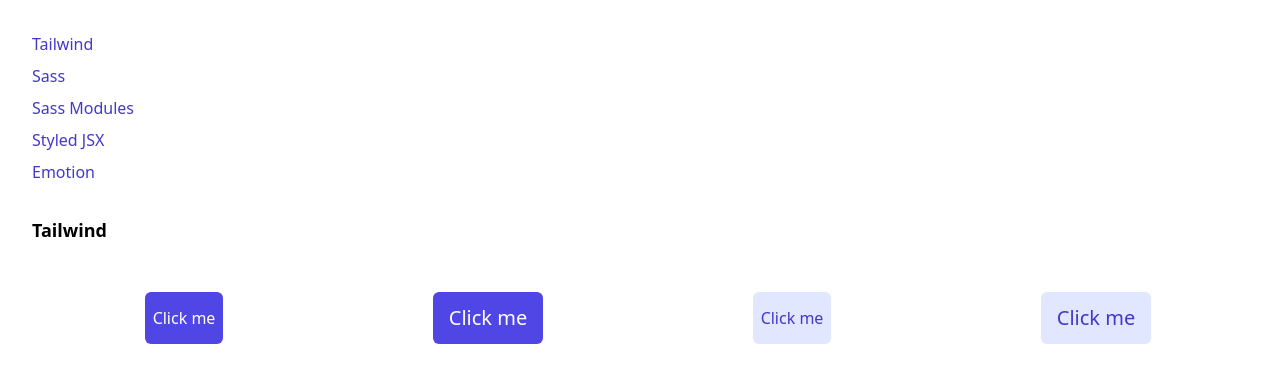
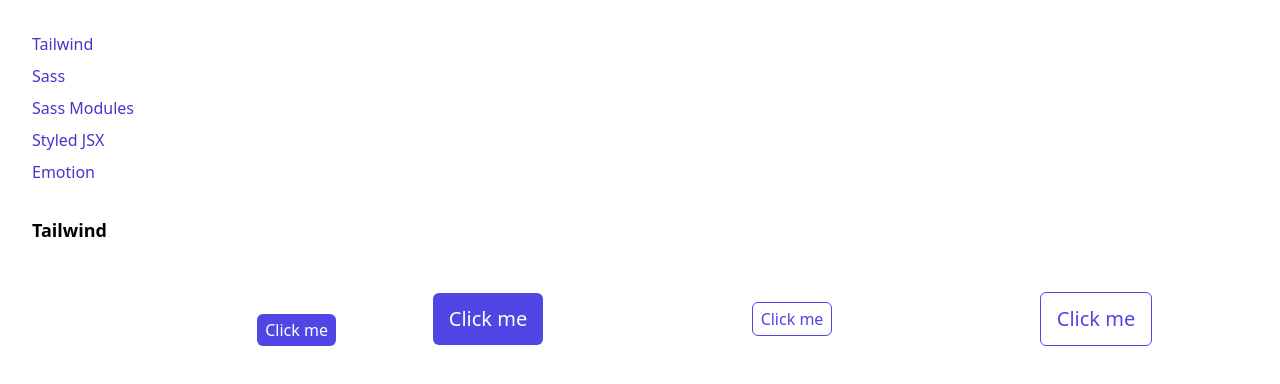
Before and after one commit to ulysset/evaluation-styling, a Next.js app: page /Tailwind in a window 1280 px wide. Shown: the top 384 px of the page. Built offline with nearby package versions, Linux system fonts and the light colour scheme.

Commit message:
Made Tailwind style to be the same as for other solutions

```diff
--- a/components/Button_Tailwind.js
+++ b/components/Button_Tailwind.js
@@ -1,17 +1,31 @@
 import { useState } from "react";
 
-export default function ButtonTailwind({ importance = "primary", size = "normal", children = "Click me" }) {
+export default function ButtonTailwind({
+  importance = "primary",
+  size = "normal",
+  children = "Click me",
+  rootClassName = "",
+}) {
   const [clicked, setClicked] = useState(false);
 
-  const buttonType = clicked ? "clicked" : importance;
   return (
     <button
-      className={`flex space-x-28 place-items-center border border-transparent rounded-md focus:outline-none focus:ring-2 focus:ring-offset-2 font-medium
-        ${buttonType === "secondary" ? 'bg-indigo-100 hover:bg-indigo-200 text-indigo-700 focus:ring-indigo-400"' : ""}
-        ${buttonType === "primary" ? "bg-indigo-600 hover:bg-indigo-700 text-white focus:ring-indigo-400" : ""}
-        ${buttonType === "clicked" ? "bg-red-600 hover:bg-red-700 text-white focus:ring-red-400" : ""}
-        ${size === "normal" ? "px-2 py-1 text-base" : ""}
-        ${size === "big" ? "px-4 py-3 text-xl" : ""}
+      className={`border border-transparent rounded-md focus:outline-none font-medium  transform hover:scale-110 transition-all
+        ${
+          importance === "primary" &&
+          `text-white ${!clicked ? "bg-indigo-600 hover:bg-indigo-800" : "bg-red-600 hover:bg-red-800 text-white"}`
+        }
+        ${
+          importance === "secondary" &&
+          `bg-transparent border border-solid ${
+            !clicked
+              ? "border-indigo-600 hover:border-indigo-800 text-indigo-600 hover:text-indigo-800"
+              : "border-red-600 hover:border-red-800 text-red-600 hover:text-red-800"
+          }`
+        }
+        ${size === "normal" && "px-2 py-1 text-base"}
+        ${size === "big" && "px-4 py-3 text-xl"}
+        ${rootClassName}
       `}
       onClick={() => setClicked(!clicked)}
       type="button"
--- a/pages/Tailwind.js
+++ b/pages/Tailwind.js
@@ -5,8 +5,8 @@
     <div className="space-y-3">
       <div>
         <h2 className="text-lg font-bold">Tailwind</h2>
-        <div className="mt-12 w-full grid grid-cols-4 justify-items-center">
-          <Button importance="primary" size="normal">
+        <div className="mt-12 w-full grid grid-cols-4 place-items-center">
+          <Button importance="primary" size="normal" rootClassName="self-end justify-self-end">
             Click me
           </Button>
           <Button importance="primary" size="big">
```
